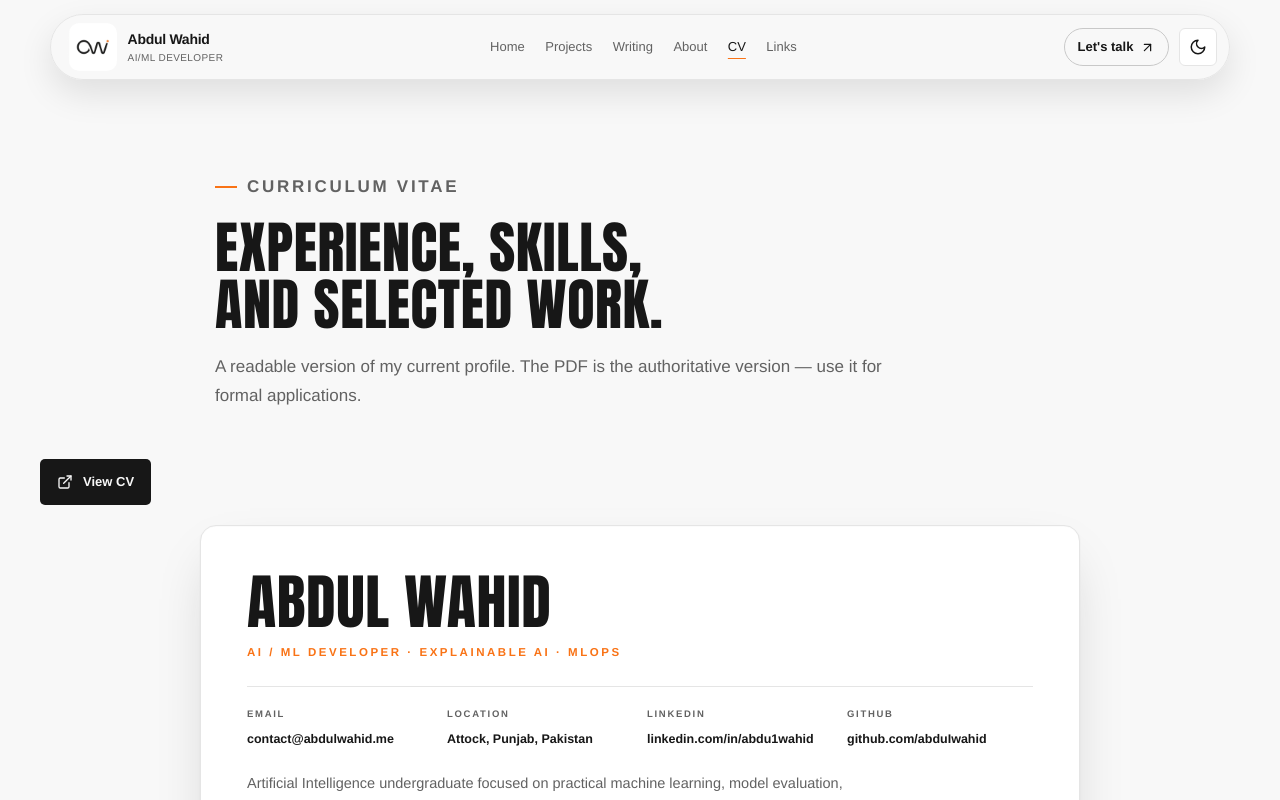
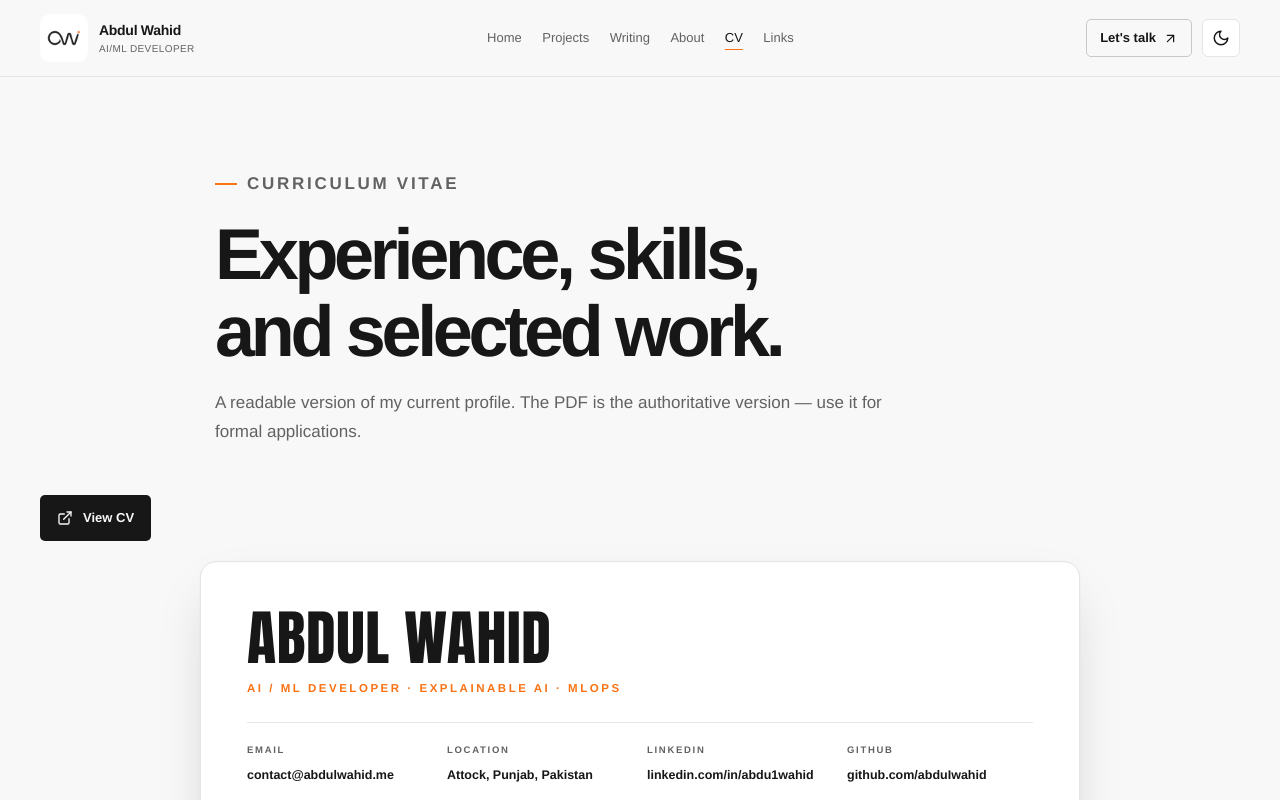
Before and after one commit to abduIwahid/Portfolio, a Next.js app: page /cv in a window 1280 px wide. Shown: the top 800 px of the page. Built offline with nearby package versions, Linux system fonts and the light colour scheme; no server answers.

Commit message:
Revert the ECHO-style shell pass (pill header, Anton headings, giant closing title) at Wadi's request — hero redesign stays

```diff
--- a/app/globals.css
+++ b/app/globals.css
@@ -4241,61 +4241,3 @@ button {
     .hero-headline-wrap { padding-bottom: clamp(96px, 30vw, 130px); }
     .hero-cutout { height: clamp(140px, 42vw, 190px); }
 }
-
-/* ===== ECHO-style shell pass (2026-10-23): floating pill header,
-   Anton section headings, giant closing headline. The intro loader
-   is deliberately untouched — it is an original piece. ============ */
-.site-header {
-    background: transparent;
-    border-bottom: none;
-    padding: 14px clamp(8px, 2vw, 24px) 0;
-    pointer-events: none;
-}
-.header-inner {
-    pointer-events: auto;
-    min-height: 64px;
-    padding: 8px 12px 8px 18px;
-    background: color-mix(in srgb, var(--background) 84%, transparent);
-    -webkit-backdrop-filter: blur(14px) saturate(1.4);
-    backdrop-filter: blur(14px) saturate(1.4);
-    border: 1px solid var(--border);
-    border-radius: 999px;
-    box-shadow: 0 14px 34px rgb(0 0 0 / 0.10);
-}
-.nav-contact {
-    border-radius: 999px;
-}
-.main-nav.is-open {
-    background: color-mix(in srgb, var(--background) 94%, transparent);
-    -webkit-backdrop-filter: blur(14px) saturate(1.4);
-    backdrop-filter: blur(14px) saturate(1.4);
-    border: 1px solid var(--border);
-    border-radius: 22px;
-    margin: 10px clamp(8px, 2vw, 24px) 0;
-    box-shadow: 0 18px 40px rgb(0 0 0 / 0.14);
-    padding: 10px 18px 18px;
-}
-.section-heading h2,
-.page-heading h1 {
-    font-family: var(--font-display), 'Arial Narrow', sans-serif;
-    font-weight: 400;
-    text-transform: uppercase;
-    letter-spacing: 0.01em;
-    font-size: clamp(30px, 4.4vw, 58px);
-    line-height: 1.02;
-}
-.closing-giant {
-    flex-direction: column;
-    align-items: flex-start;
-}
-.closing-cta .closing-giant-title {
-    font-family: var(--font-display), 'Arial Narrow', sans-serif;
-    font-weight: 400;
-    text-transform: uppercase;
-    font-size: clamp(58px, 11.5vw, 156px);
-    line-height: 0.95;
-    letter-spacing: 0.01em;
-}
-.closing-giant .closing-actions {
-    margin-top: 26px;
-}
--- a/app/page.tsx
+++ b/app/page.tsx
@@ -33,6 +33,6 @@ export default function HomePage() {
 
     <section className="section"><div className="container"><div className="stats-strip"><div className="stat-item"><span className="stat-value">BS AI</span><span className="stat-label">COMSATS · Attock Campus</span></div><div className="stat-item"><span className="stat-value">ML + AI</span><span className="stat-label">Core technical interests</span></div><div className="stat-item"><span className="stat-value">8+</span><span className="stat-label">Projects documented here</span></div><div className="stat-item"><span className="stat-value">2026</span><span className="stat-label">ML internship experience</span></div></div><p className="fine-print">Project count reflects the currently documented portfolio, not an independent measure of impact. Details and limits are provided on each project page.</p></div></section>
 
-    <section className="section"><div className="container closing-cta closing-giant"><div><p className="eyebrow">Open to conversations</p><h2 className="closing-giant-title">Let&apos;s talk</h2><p>Have a problem worth thinking through? For AI/ML roles, research opportunities, and thoughtful collaboration.</p></div><div className="closing-actions"><Link className="button button-primary" href="/contact">Get in touch <ArrowUpRight size={17} /></Link><Link className="button button-secondary" href="/about"><BookOpen size={16} /> More about me</Link></div></div></section>
+    <section className="section"><div className="container closing-cta"><div><p className="eyebrow">Open to conversations</p><h2>Have a problem worth<br className="desktop-only" /> thinking through?</h2><p>For AI/ML roles, research opportunities, and thoughtful collaboration.</p></div><div className="closing-actions"><Link className="button button-primary" href="/contact">Get in touch <ArrowUpRight size={17} /></Link><Link className="button button-secondary" href="/about"><BookOpen size={16} /> More about me</Link></div></div></section>
   </>;
 }
```
